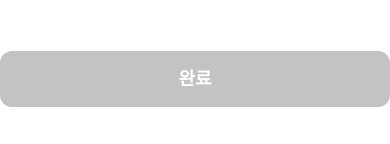
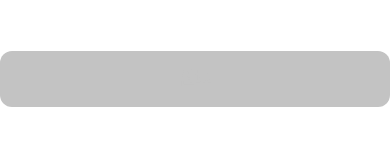
Before and after one commit to chooseongwoo/SPOT, a React Native app: screen /Register in a window 390 px wide. Shown: the part 697-841 px from the top of the page. Built offline with nearby package versions, Linux system fonts and the light colour scheme.

Commit message:
refactor :: isDisabled에 따른 color 로직 변경

```diff
--- a/src/components/common/Button/index.tsx
+++ b/src/components/common/Button/index.tsx
@@ -20,8 +20,8 @@ const Button = ({title, onPress, isDisabled}: ButtonProps) => {
         )}>
         <Text
           className={clsx(
-            'text-white text-btn1',
-            isDisabled ? 'text-white' : 'text-gray-3',
+            'text-btn1',
+            +isDisabled ? 'text-gray-3' : 'text-white',
           )}>
           {title}
         </Text>
```
